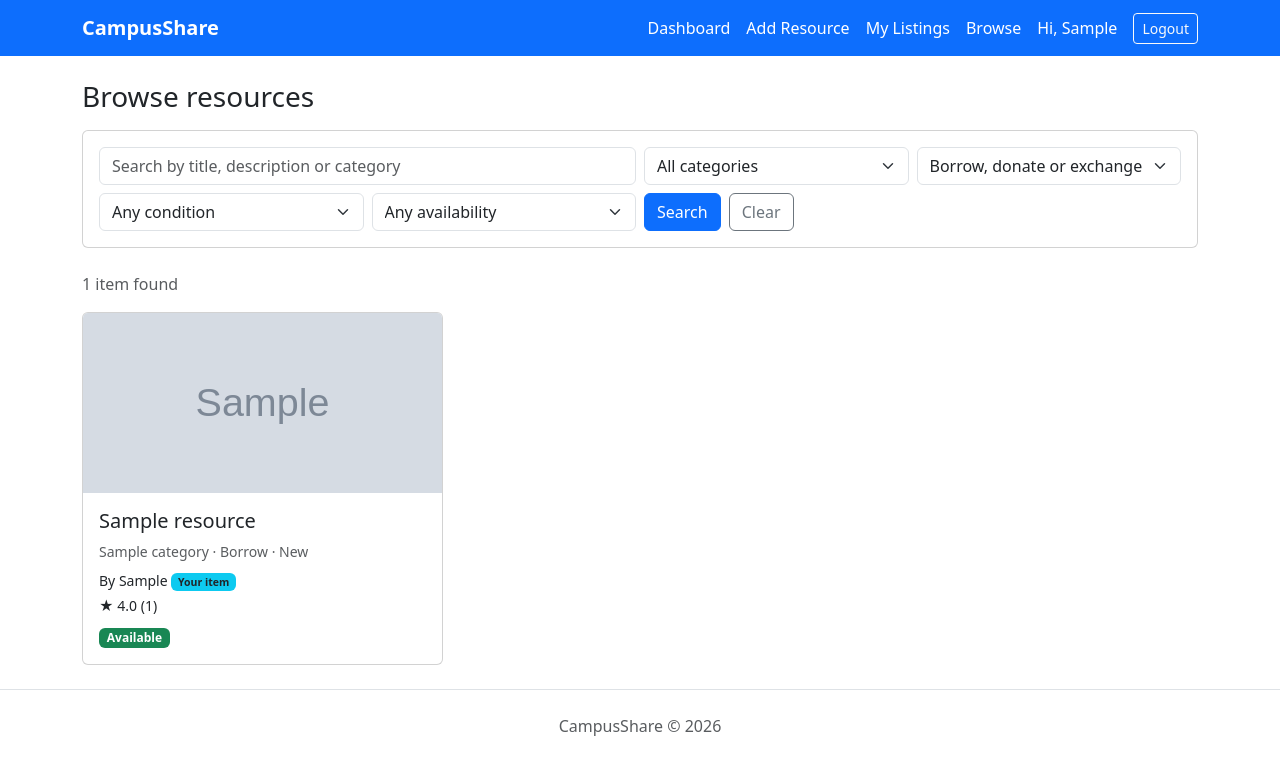
After one commit to minumariasabu/CampusShare, a Django app: page /resources/ in a window 1280 px wide. The commit adds this page. Shown: the top 775 px of the page. Run offline with Django 4.2, Linux system fonts and the light colour scheme; a user stored in the database is signed in; tables that the repository leaves empty hold one stand-in row (values such as "Sample post"); grey boxes marked "Sample" are stand-in pictures.

Commit message:
Add browse page with search, filters and pagination

```diff
--- a/core/templates/base.html
+++ b/core/templates/base.html
@@ -16,6 +16,7 @@
                 <a class="text-white me-3 text-decoration-none" href="{% url 'dashboard' %}">Dashboard</a>
                 <a class="text-white me-3 text-decoration-none" href="{% url 'add_resource' %}">Add Resource</a>
                 <a class="text-white me-3 text-decoration-none" href="{% url 'my_listings' %}">My Listings</a>
+                <a class="text-white me-3 text-decoration-none" href="{% url 'browse' %}">Browse</a>
                 <span class="text-white me-3">Hi, {{ user.first_name|default:user.username }}</span>
                 <form method="post" action="{% url 'logout' %}" class="m-0">
                     {% csrf_token %}
--- a/core/templates/core/dashboard.html
+++ b/core/templates/core/dashboard.html
@@ -42,7 +42,7 @@
 
 <div class="mb-4">
     <a href="{% url 'add_resource' %}" class="btn btn-primary me-2">Add Resource</a>
-    <a href="#" class="btn btn-outline-primary">Browse</a>
+    <a href="{% url 'browse' %}" class="btn btn-outline-primary">Browse</a>
 </div>
 
 <h2 class="h5">Recent notifications</h2>
--- a/core/templates/core/home.html
+++ b/core/templates/core/home.html
@@ -5,7 +5,7 @@
     <h1 class="display-5 fw-bold">Share what you have. Find what you need.</h1>
     <p class="lead text-muted">CampusShare lets students on your campus lend, donate, and exchange items.</p>
     <a href="{% url 'register' %}" class="btn btn-primary btn-lg me-2">Get started</a>
-    <a href="#" class="btn btn-outline-primary btn-lg">Browse items</a>
+    <a href="{% url 'browse' %}" class="btn btn-outline-primary btn-lg">Browse items</a>
 </div>
 
 <h2 class="h4 text-center mb-4">How it works</h2>
@@ -27,7 +27,7 @@
 <h2 class="h4 text-center mb-4">Categories</h2>
 <div class="d-flex flex-wrap justify-content-center gap-2 mb-5">
     {% for category in categories %}
-        <span class="badge bg-secondary fs-6">{{ category.name }}</span>
+        <a href="{% url 'browse' %}?category={{ category.pk }}" class="badge bg-secondary fs-6 text-decoration-none">{{ category.name }}</a>
     {% empty %}
         <p class="text-muted">No categories yet.</p>
     {% endfor %}
--- /dev/null
+++ b/resources/templates/resources/browse.html
@@ -0,0 +1,121 @@
+{% extends "base.html" %}
+
+{% block title %}Browse - CampusShare{% endblock %}
+
+{% block content %}
+<h1 class="h3 mb-3">Browse resources</h1>
+
+<form method="get" class="card card-body mb-4">
+    <div class="row g-2">
+        <div class="col-12 col-md-6">
+            <input type="text" name="q" value="{{ filters.q }}" class="form-control"
+                   placeholder="Search by title, description or category">
+        </div>
+        <div class="col-6 col-md-3">
+            <select name="category" class="form-select">
+                <option value="">All categories</option>
+                {% for c in categories %}
+                    <option value="{{ c.pk }}" {% if filters.category == c.pk|stringformat:"s" %}selected{% endif %}>{{ c.name }}</option>
+                {% endfor %}
+            </select>
+        </div>
+        <div class="col-6 col-md-3">
+            <select name="type" class="form-select">
+                <option value="">Borrow, donate or exchange</option>
+                {% for value, label in type_choices %}
+                    <option value="{{ value }}" {% if filters.type == value %}selected{% endif %}>{{ label }}</option>
+                {% endfor %}
+            </select>
+        </div>
+        <div class="col-6 col-md-3">
+            <select name="condition" class="form-select">
+                <option value="">Any condition</option>
+                {% for value, label in condition_choices %}
+                    <option value="{{ value }}" {% if filters.condition == value %}selected{% endif %}>{{ label }}</option>
+                {% endfor %}
+            </select>
+        </div>
+        <div class="col-6 col-md-3">
+            <select name="availability" class="form-select">
+                <option value="">Any availability</option>
+                <option value="available" {% if filters.availability == 'available' %}selected{% endif %}>Available now</option>
+            </select>
+        </div>
+        <div class="col-12 col-md-6 d-flex gap-2">
+            <button type="submit" class="btn btn-primary">Search</button>
+            <a href="{% url 'browse' %}" class="btn btn-outline-secondary">Clear</a>
+        </div>
+    </div>
+</form>
+
+<p class="text-muted">{{ total }} item{{ total|pluralize }} found</p>
+
+<div class="row g-3">
+    {% for r in page_obj %}
+    <div class="col-12 col-md-6 col-lg-4">
+        <div class="card h-100">
+            {% with img=r.images.all.0 %}
+                {% if img %}
+                    <img src="{{ img.image.url }}" alt="{{ r.title }}" class="card-img-top"
+                         style="height: 180px; object-fit: cover;">
+                {% else %}
+                    <div class="bg-light text-muted d-flex align-items-center justify-content-center"
+                         style="height: 180px;">No photo</div>
+                {% endif %}
+            {% endwith %}
+
+            <div class="card-body">
+                <h2 class="h5 card-title">{{ r.title }}</h2>
+                <p class="text-muted small mb-2">
+                    {{ r.category.name|default:"No category" }} &middot; {{ r.get_listing_type_display }}
+                    &middot; {{ r.get_condition_display }}
+                </p>
+                <p class="small mb-1">
+                    By {{ r.owner.first_name|default:r.owner.username }}
+                    {% if r.owner_id == user.id %}<span class="badge bg-info text-dark">Your item</span>{% endif %}
+                </p>
+                <p class="small mb-2">
+                    {% if r.owner_review_count %}
+                        &#9733; {{ r.owner_rating|floatformat:1 }} ({{ r.owner_review_count }})
+                    {% else %}
+                        <span class="text-muted">No ratings yet</span>
+                    {% endif %}
+                </p>
+                {% if r.status == 'available' %}
+                    <span class="badge bg-success">Available</span>
+                {% elif r.status == 'lent_out' %}
+                    <span class="badge bg-warning text-dark">Lent out</span>
+                {% else %}
+                    <span class="badge bg-secondary">Unavailable</span>
+                {% endif %}
+            </div>
+        </div>
+    </div>
+    {% empty %}
+    <div class="col-12 text-center text-muted py-5">
+        <p>No items match your search.</p>
+        <a href="{% url 'browse' %}" class="btn btn-outline-primary">Clear filters</a>
+    </div>
+    {% endfor %}
+</div>
+
+{% if page_obj.has_other_pages %}
+<nav class="mt-4">
+    <ul class="pagination justify-content-center">
+        {% if page_obj.has_previous %}
+            <li class="page-item">
+                <a class="page-link" href="?{% if querystring %}{{ querystring }}&{% endif %}page={{ page_obj.previous_page_number }}">Previous</a>
+            </li>
+        {% endif %}
+        <li class="page-item disabled">
+            <span class="page-link">Page {{ page_obj.number }} of {{ page_obj.paginator.num_pages }}</span>
+        </li>
+        {% if page_obj.has_next %}
+            <li class="page-item">
+                <a class="page-link" href="?{% if querystring %}{{ querystring }}&{% endif %}page={{ page_obj.next_page_number }}">Next</a>
+            </li>
+        {% endif %}
+    </ul>
+</nav>
+{% endif %}
+{% endblock %}
--- a/resources/urls.py
+++ b/resources/urls.py
@@ -2,6 +2,7 @@ from django.urls import path
 from . import views
 
 urlpatterns = [
+    path('', views.browse, name='browse'),
     path('add/', views.add_resource, name='add_resource'),
     path('mine/', views.my_listings, name='my_listings'),
     path('<int:pk>/edit/', views.edit_resource, name='edit_resource'),
--- a/resources/views.py
+++ b/resources/views.py
@@ -1,10 +1,10 @@
 from django.contrib import messages
 from django.contrib.auth.decorators import login_required
-from django.db.models import Count
+from django.core.paginator import Paginator
+from django.db.models import Avg, Count, Q
 from django.shortcuts import get_object_or_404, render, redirect
-
 from .forms import ResourceForm, ResourceEditForm
-from .models import Resource, ResourceImage
+from .models import Category, Resource, ResourceImage
 
 MAX_IMAGES = 5
 
@@ -105,3 +105,59 @@ def delete_resource(request, pk):
         'resource': resource,
         'has_requests': has_requests,
     })
+
+@login_required
+def browse(request):
+    resources = (
+        Resource.objects.filter(is_hidden=False)
+        .select_related('owner', 'category')
+        .prefetch_related('images')
+        .annotate(
+            owner_rating=Avg('owner__reviews_received__rating'),
+            owner_review_count=Count('owner__reviews_received', distinct=True),
+        )
+        .order_by('-created_at')
+    )
+
+    q = request.GET.get('q', '').strip()
+    category = request.GET.get('category', '')
+    listing_type = request.GET.get('type', '')
+    condition = request.GET.get('condition', '')
+    availability = request.GET.get('availability', '')
+
+    if q:
+        resources = resources.filter(
+            Q(title__icontains=q)
+            | Q(description__icontains=q)
+            | Q(category__name__icontains=q)
+        )
+    if category.isdigit():
+        resources = resources.filter(category_id=category)
+    if listing_type in dict(Resource.LISTING_TYPE_CHOICES):
+        resources = resources.filter(listing_type=listing_type)
+    if condition in dict(Resource.CONDITION_CHOICES):
+        resources = resources.filter(condition=condition)
+    if availability == 'available':
+        resources = resources.filter(status='available')
+
+    paginator = Paginator(resources, 9)
+    page_obj = paginator.get_page(request.GET.get('page'))
+
+    params = request.GET.copy()
+    params.pop('page', None)
+
+    return render(request, 'resources/browse.html', {
+        'page_obj': page_obj,
+        'total': paginator.count,
+        'categories': Category.objects.all(),
+        'type_choices': Resource.LISTING_TYPE_CHOICES,
+        'condition_choices': Resource.CONDITION_CHOICES,
+        'filters': {
+            'q': q,
+            'category': category,
+            'type': listing_type,
+            'condition': condition,
+            'availability': availability,
+        },
+        'querystring': params.urlencode(),
+    })
```
